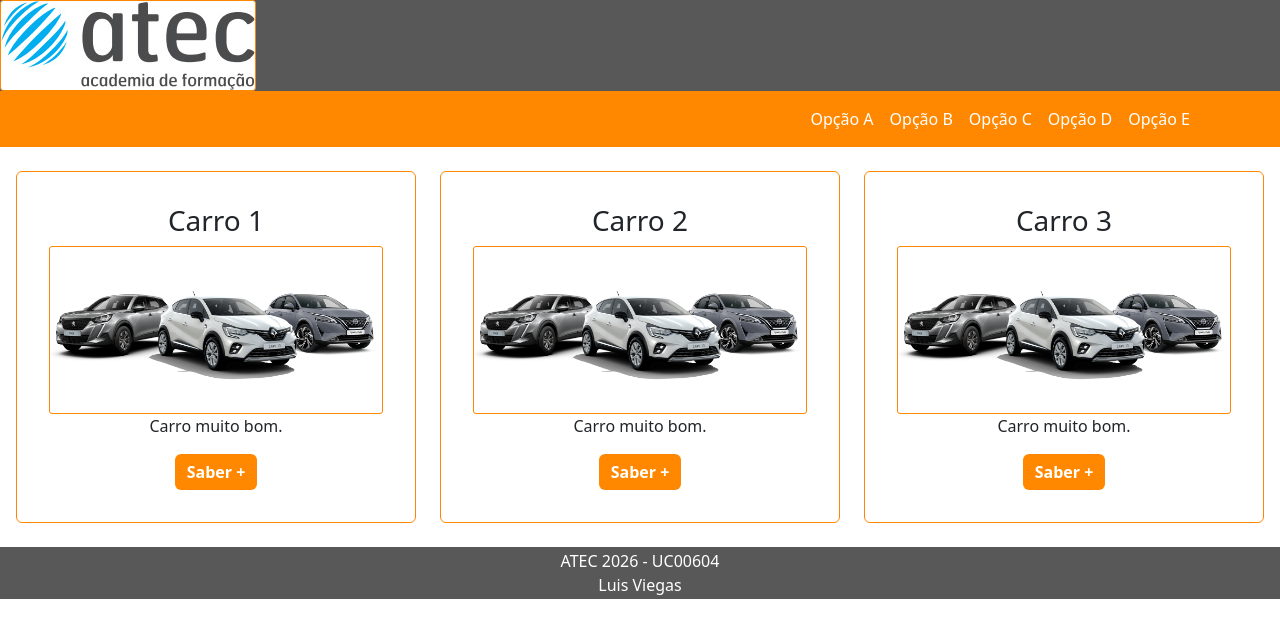
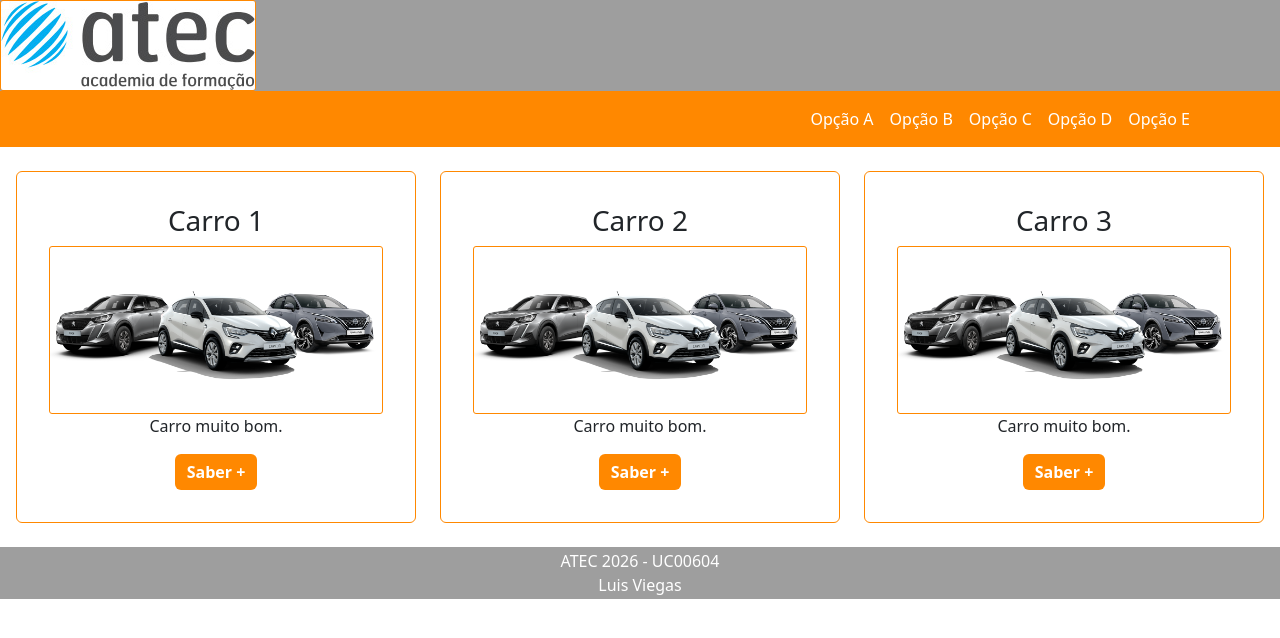
Before and after one commit to LCdMV/LuisViegasTPSICAS0725, a plain HTML site: page Exercicio_3/index.html in a window 1280 px wide. Drawn offline with nearby package versions, Linux system fonts and the light colour scheme.

Commit message:
update ex3 - navbar

```diff
--- a/Exercicio_3/style_src/style.css
+++ b/Exercicio_3/style_src/style.css
@@ -10,11 +10,11 @@ html {
 }
 
 header {
-	background-color: #585858;
+	background-color: #9e9e9e;
 }
 
 footer {
-	background-color: #585858;
+	background-color: #9e9e9e;
 	color: #ffffff;
 	text-align: center;
 	padding: 2px;
```
Also changed, not shown: Exercicio_3/index.html (+2 -1 lines), Exercicio_3/pages_src/page_info.html (+1 -1 lines).
